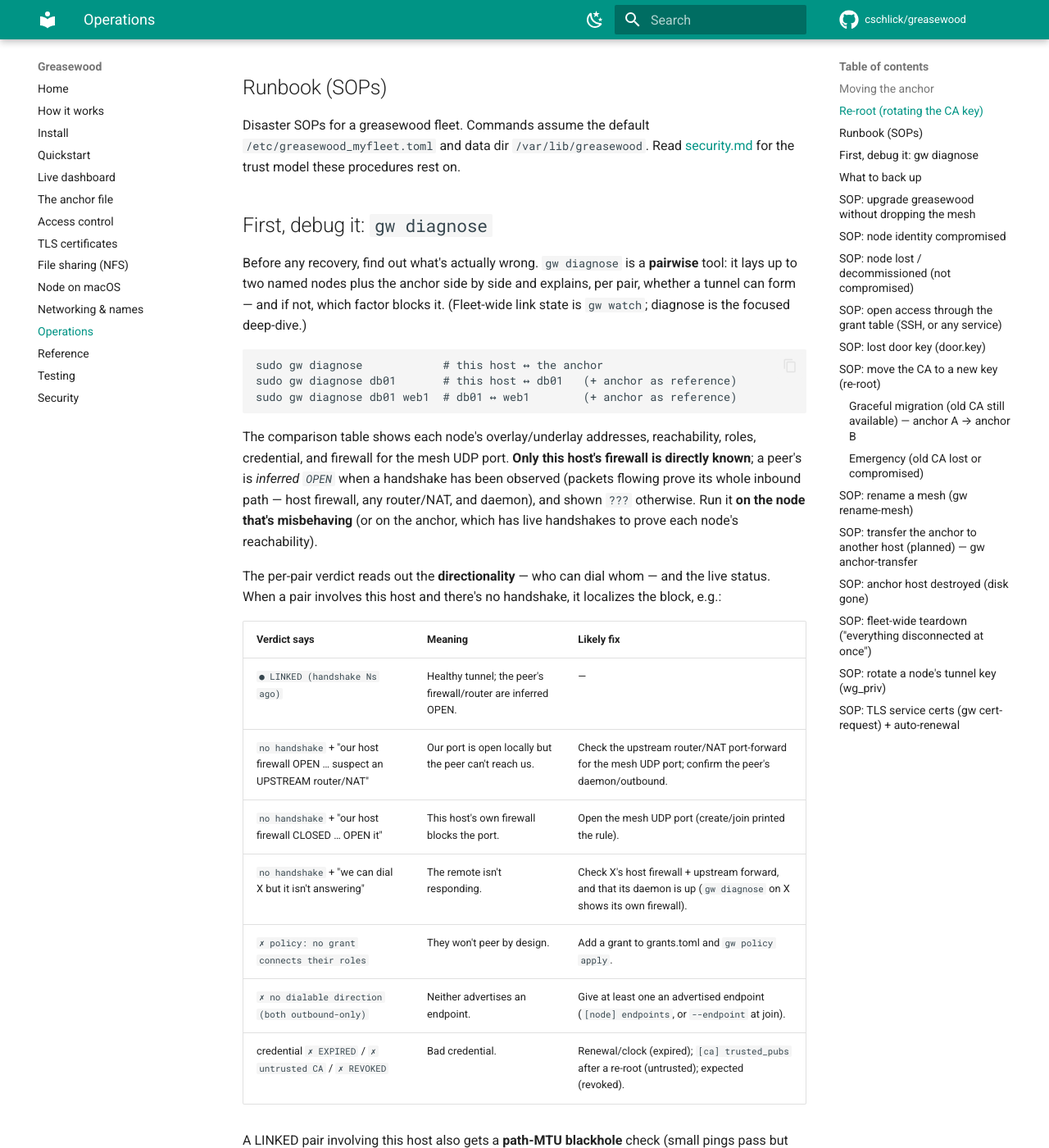
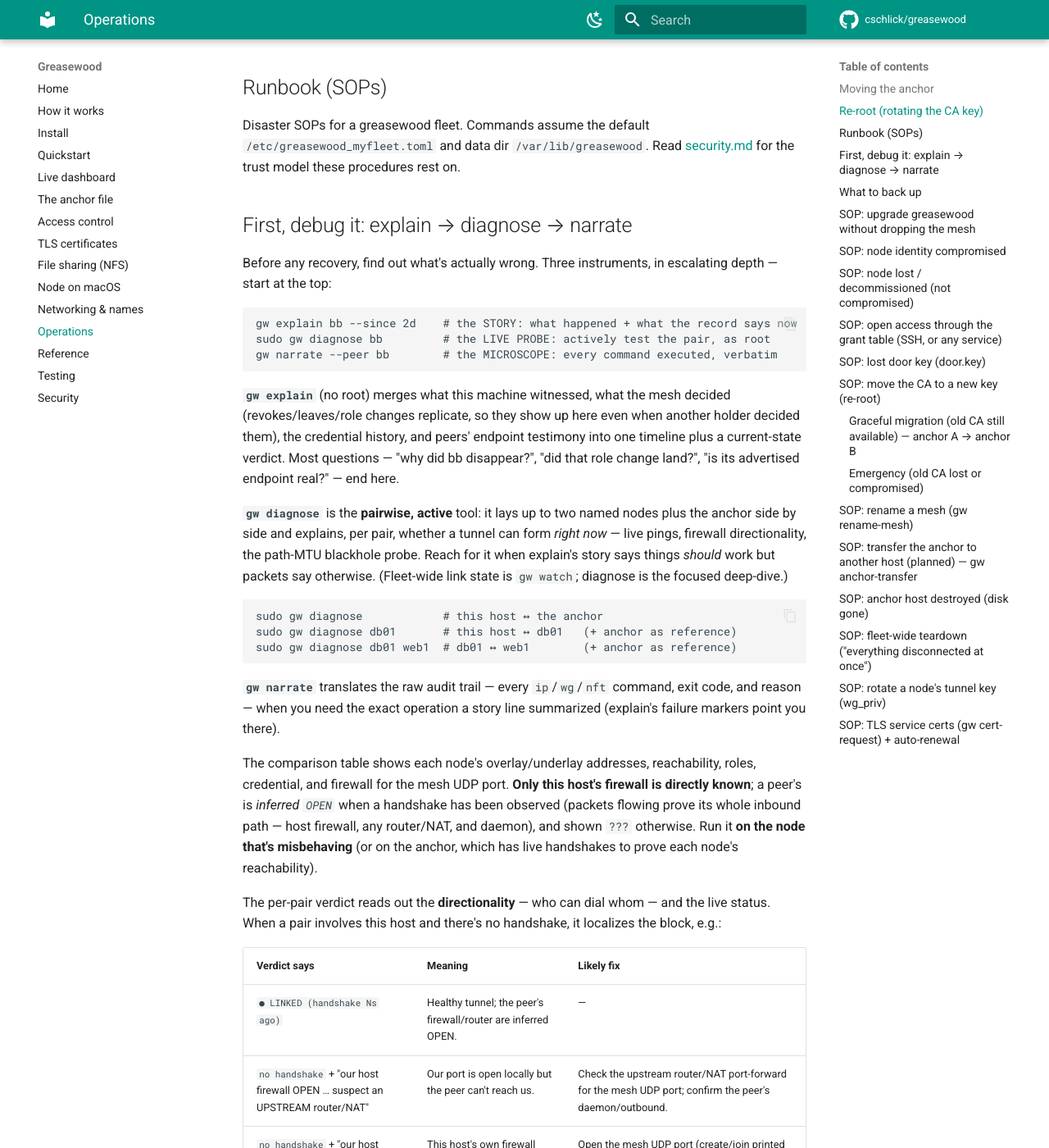
Before and after one commit to cschlick/greasewood, an MkDocs documentation site: the page built from docs/operations.md, in a window 1280 px wide and 1400 px high, scrolled down 1239 px. Shown: the whole window at 82% size. Built offline with MkDocs 1.6.1 and Material for MkDocs 9.7.7, drawn with Linux system fonts in a browser that asks for light colours; comment, search, counter and statistics services are not loaded.

Commit message:
Docs: catch the reference and guides up with the last month of the code
The reference table gained everything that shipped without a row --
gw explain, gw leave, the gw anchor family (offer/adopt included),
gw service, gw upgrade -- and shed its anchor-machine-era phrasing:
revoke/set-roles/set-caps/renew-all run on any holder (replicated
statements; the renew hint gossips), and anchor-backup archives the
anchor file + statements, not a registry that no longer exists.

operations.md's debugging entry point is now the triage trio in
escalating depth: gw explain (the story -- most questions end here),
gw diagnose (the live probe, root, actively tests a pair), gw narrate
(the microscope on the raw trail). watch.md documents the header
alarms (the confirmed/mirage line, the expired-anchor warning, the
hostname COLLISION line). security.md drops its last registry
reference; the front page's Auditable/Self-contained bullets now say
what is actually true: the mesh explains itself, and the anchor is a
file.

````diff
--- a/docs/operations.md
+++ b/docs/operations.md
@@ -55,18 +55,40 @@ Disaster SOPs for a greasewood fleet. Commands assume the default
 `/etc/greasewood_myfleet.toml` and data dir `/var/lib/greasewood`. Read
 [security.md](security.md) for the trust model these procedures rest on.
 
-## First, debug it: `gw diagnose`
+## First, debug it: explain → diagnose → narrate
 
-Before any recovery, find out what's actually wrong. `gw diagnose` is a
-**pairwise** tool: it lays up to two named nodes plus the anchor side by side and
-explains, per pair, whether a tunnel can form — and if not, which factor blocks
-it. (Fleet-wide link state is `gw watch`; diagnose is the focused deep-dive.)
+Before any recovery, find out what's actually wrong. Three instruments, in
+escalating depth — start at the top:
+
+```
+gw explain bb --since 2d    # the STORY: what happened + what the record says now
+sudo gw diagnose bb         # the LIVE PROBE: actively test the pair, as root
+gw narrate --peer bb        # the MICROSCOPE: every command executed, verbatim
+```
+
+**`gw explain`** (no root) merges what this machine witnessed, what the mesh
+decided (revokes/leaves/role changes replicate, so they show up here even
+when another holder decided them), the credential history, and peers'
+endpoint testimony into one timeline plus a current-state verdict. Most
+questions — "why did bb disappear?", "did that role change land?", "is its
+advertised endpoint real?" — end here.
+
+**`gw diagnose`** is the **pairwise, active** tool: it lays up to two named
+nodes plus the anchor side by side and explains, per pair, whether a tunnel
+can form *right now* — live pings, firewall directionality, the path-MTU
+blackhole probe. Reach for it when explain's story says things *should*
+work but packets say otherwise. (Fleet-wide link state is `gw watch`;
+diagnose is the focused deep-dive.)
 
 ```
 sudo gw diagnose            # this host ↔ the anchor
 sudo gw diagnose db01       # this host ↔ db01   (+ anchor as reference)
 sudo gw diagnose db01 web1  # db01 ↔ web1        (+ anchor as reference)
 ```
+
+**`gw narrate`** translates the raw audit trail — every `ip`/`wg`/`nft`
+command, exit code, and reason — when you need the exact operation a story
+line summarized (explain's failure markers point you there).
 
 The comparison table shows each node's overlay/underlay addresses, reachability,
 roles, credential, and firewall for the mesh UDP port. **Only this host's
````
Also changed, not shown: docs/index.md (+7 -4 lines), docs/reference.md (+10 -5 lines), docs/security.md (+3 -2 lines), docs/watch.md (+7 -1 lines).
